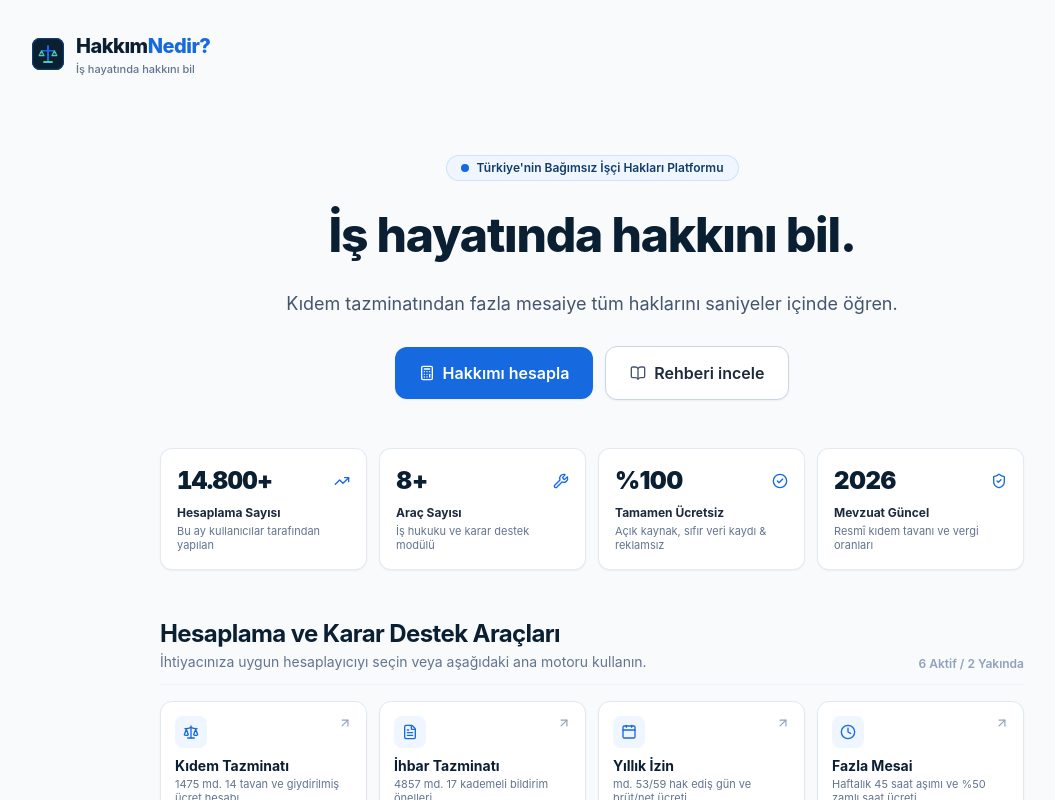
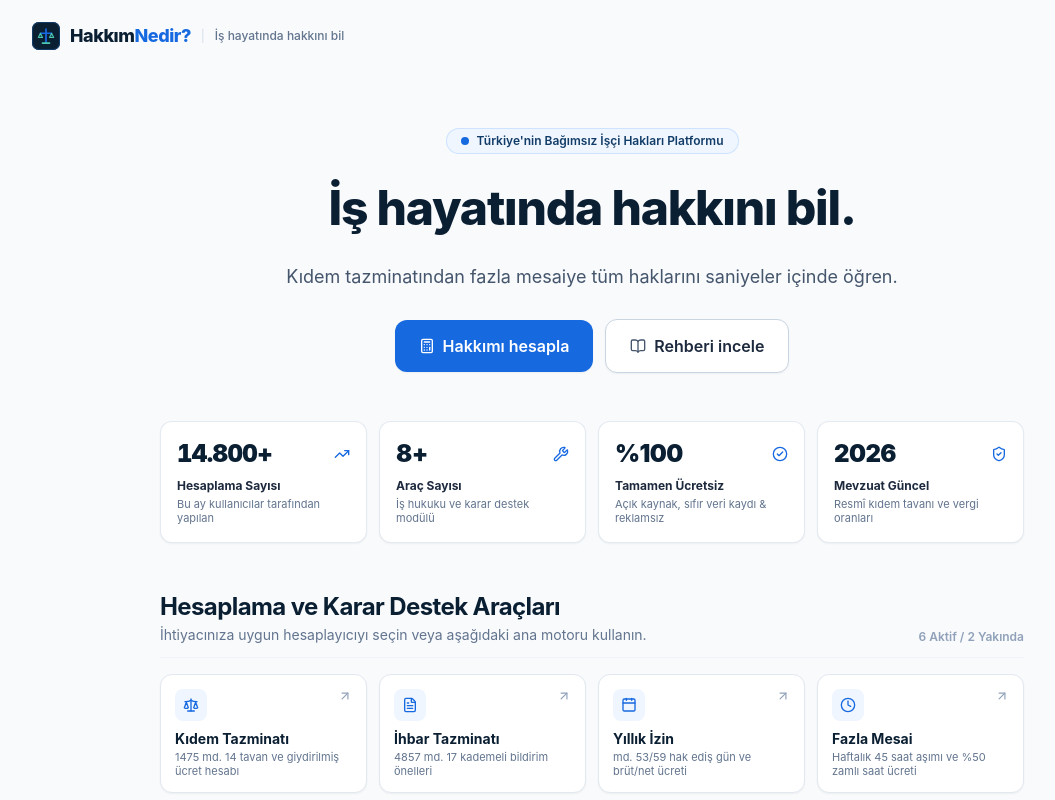
Before and after one commit to yasin-korkmaz/hakkimne, a Next.js app: page / in a window 1280 px wide. Shown: the top 800 px of the page, without its empty margins (48-1103 px from the left). Built offline with nearby package versions, Linux system fonts and the light colour scheme; no server answers.

Commit message:
UX İyileştirmesi: Header yüksekliği daraltıldı ve zarif bir görünüme kavuşturuldu

```diff
--- a/src/components/Header.tsx
+++ b/src/components/Header.tsx
@@ -3,36 +3,37 @@ import Link from "next/link";
 import { siteConfig } from "@/config/site";
 
 /**
- * Header.tsx — Minimalist Logo Başlığı
- * Yalnızca kurumsal logo ve sloganı barındırır.
+ * Header.tsx — İnce ve Zarif Logo Şeridi
+ * Logo ve sloganı tek satırda (yan yana) hizalar; dikey alanı daraltarak şık bir şerit sunar.
  * Dayanak: WCAG 2.1 AA (min 44px dokunma alanı).
  */
 export default function Header() {
   return (
     <header className="w-full bg-transparent">
-      <div className="max-w-6xl mx-auto px-4 pt-6 pb-4 sm:pt-7 sm:pb-5 flex items-center">
+      <div className="max-w-6xl mx-auto px-4 py-3 sm:py-3.5 flex items-center">
         <Link
           href="/"
           aria-label={`${siteConfig.siteName} - İş hayatında hakkını bil`}
-          className="inline-flex items-center gap-3 py-1 rounded-lg focus-visible:outline-none focus-visible:ring-2 focus-visible:ring-[#1769E0] min-h-[44px]"
+          className="inline-flex items-center gap-2.5 py-1 rounded-lg focus-visible:outline-none focus-visible:ring-2 focus-visible:ring-[#1769E0] min-h-[44px]"
         >
           <img
             src="/logo-icon.svg"
             alt=""
-            width="32"
-            height="32"
-            className="w-8 h-8 shrink-0"
+            width="28"
+            height="28"
+            className="w-7 h-7 shrink-0"
             aria-hidden="true"
           />
-          <div className="flex flex-col leading-none">
-            <span className="text-xl font-extrabold tracking-tight">
-              <span className="text-[#0B1F33]">Hakkım</span>
-              <span className="text-[#1769E0]">Nedir?</span>
-            </span>
-            <span className="text-[11px] font-medium text-slate-500 mt-1">
-              İş hayatında hakkını bil
-            </span>
-          </div>
+          <span className="text-lg font-extrabold tracking-tight leading-none">
+            <span className="text-[#0B1F33]">Hakkım</span>
+            <span className="text-[#1769E0]">Nedir?</span>
+          </span>
+          <span className="hidden sm:inline-block text-slate-300 font-light text-xs" aria-hidden="true">
+            |
+          </span>
+          <span className="text-xs font-medium text-slate-500 hidden sm:inline-block leading-none">
+            İş hayatında hakkını bil
+          </span>
         </Link>
       </div>
     </header>
```
